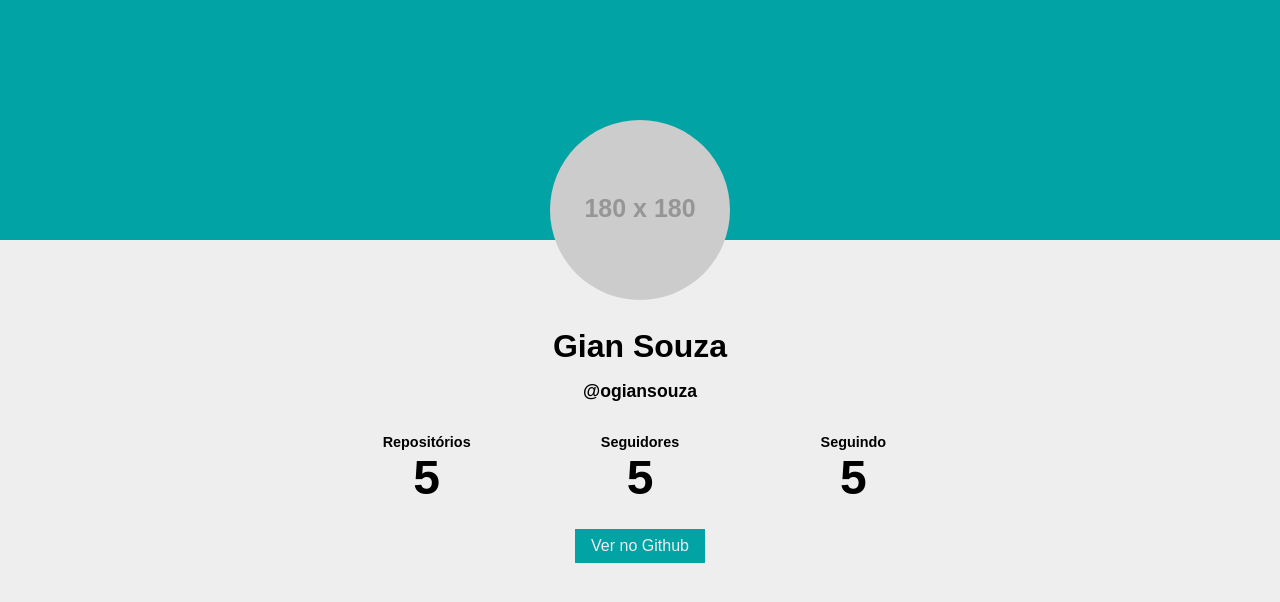
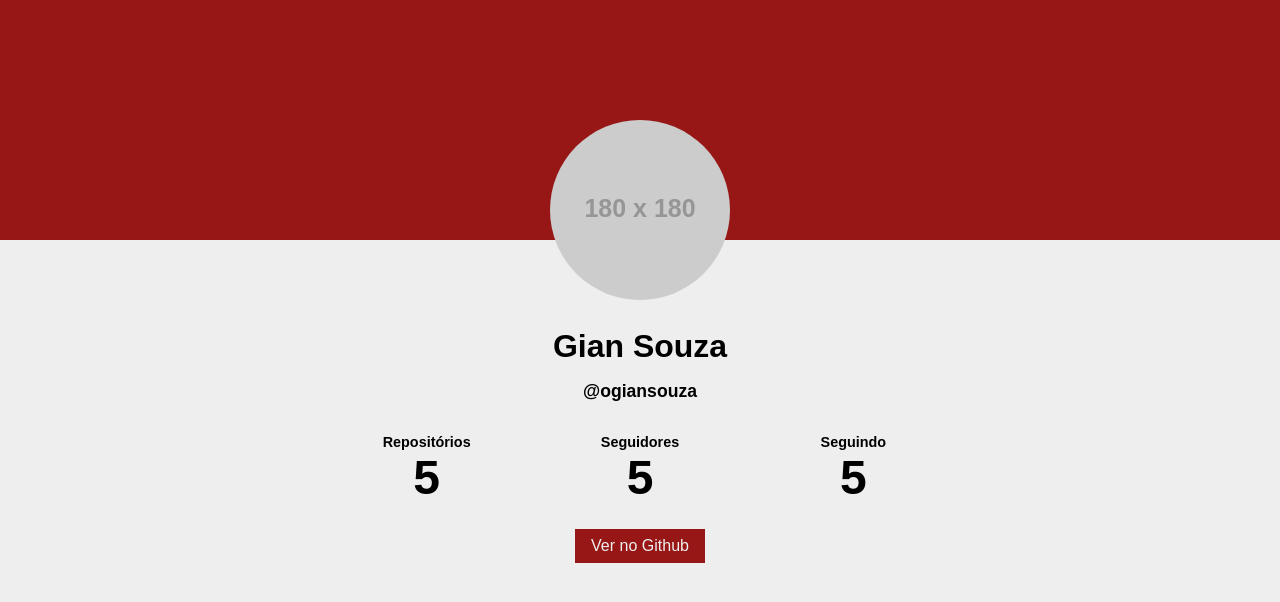
Before and after one commit to VitorV9/requisicoes-ajax, a plain HTML site: page index.html in a window 1280 px wide. Drawn offline with Linux system fonts and the light colour scheme; placeholder pictures from the web are drawn by us.

Commit message:
feat: altera cor do header

```diff
--- a/main.css
+++ b/main.css
@@ -1,5 +1,5 @@
 :root {
-    --header-color: #01a3a4;
+    --header-color: rgb(151, 23, 23);
     --bg-color: #eee;
 }
 
@@ -22,7 +22,7 @@ body {
 }
 
 header {
-    background-color: var(--header-color);
+    background-color: rgb(151, 23, 23);
     text-align: center;
     height: 30vh;
 }
@@ -49,7 +49,7 @@ header .container {
 }
 
 .profile-link {
-    background-color: var(--header-color);
+    background-color: rgb(151, 23, 23);
     color: var(--bg-color);
     padding: 8px 16px;
     display: inline-block;
```
